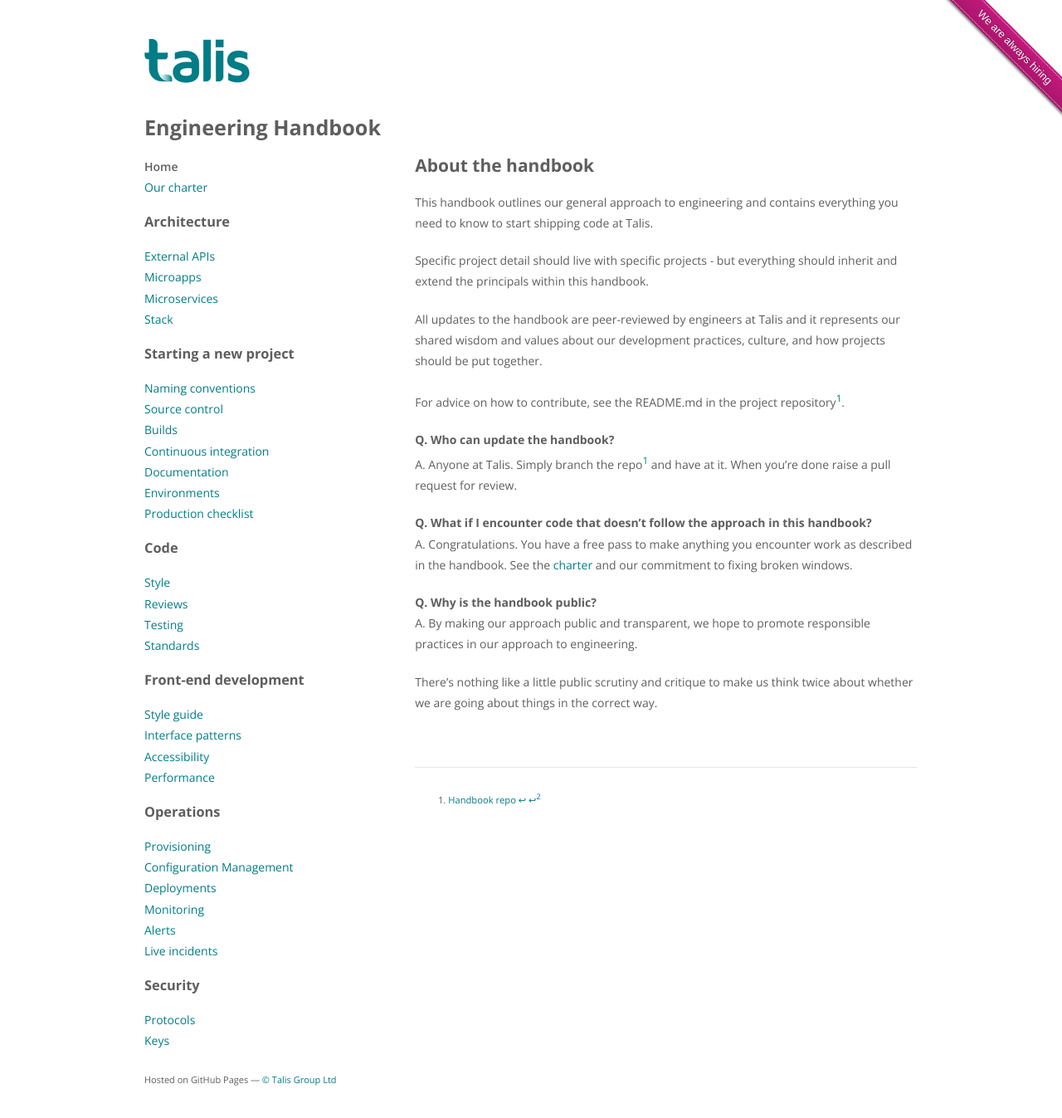
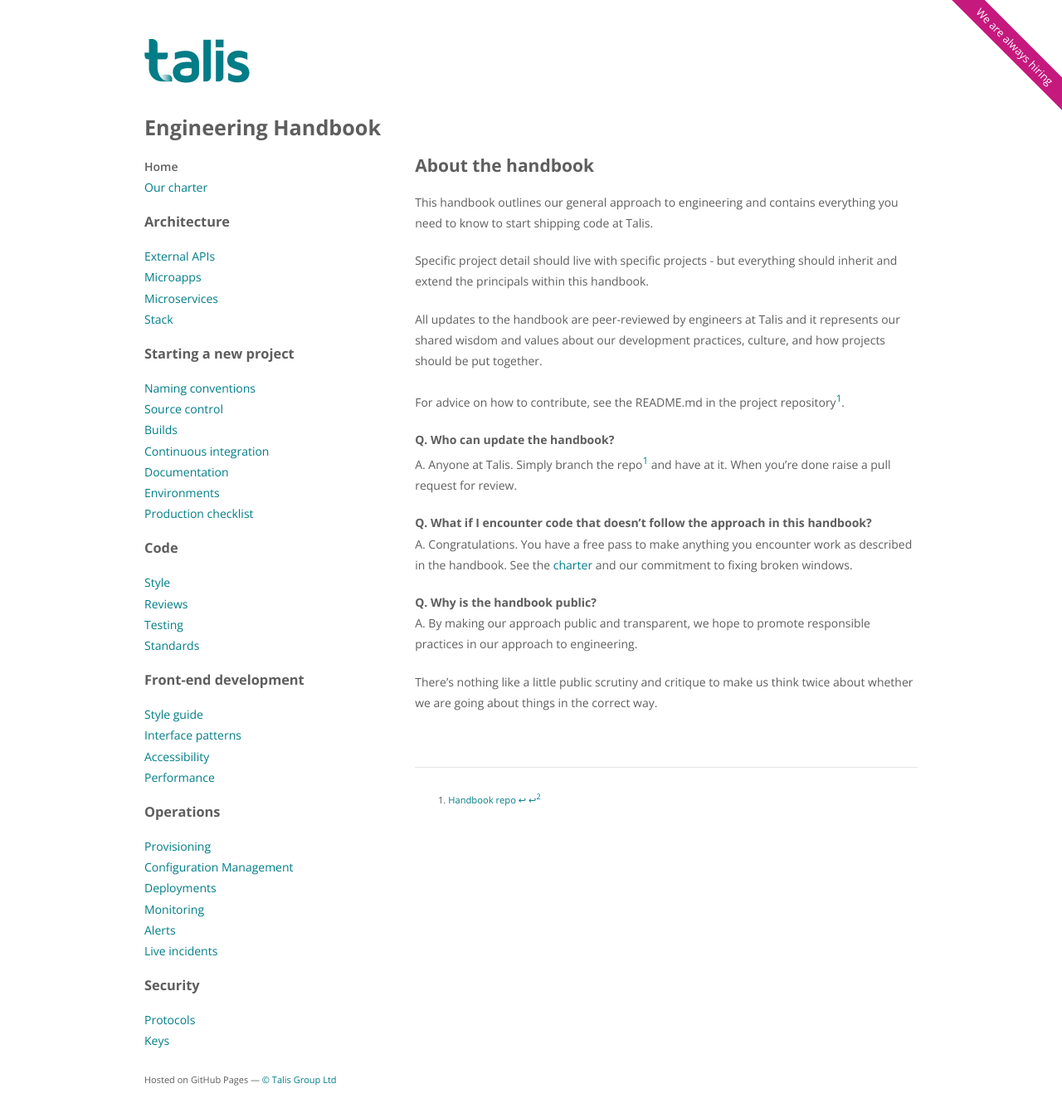
Before and after one commit to ellerbrock/talis.github.io, a Jekyll site: the page built from index.md, in a window 1280 px wide. Shown: the whole page at 83% size. Built offline with Jekyll 4.4.1, drawn with Linux system fonts in a browser that asks for light colours.

Commit message:
Styling by Dan Matthew (tm)

```diff
--- a/stylesheets/styles.css
+++ b/stylesheets/styles.css
@@ -246,6 +246,17 @@
 
 .github-fork-ribbon {
   background-color: #c5197d;
+  background-image: none;
+  -webkit-box-shadown: none;
+
+  box-shadow: none;
+  font-family: "Open Sans", sans-serif;
+}
+
+.github-fork-ribbon a,
+.github-fork-ribbon a:hover {
+  border: none;
+  text-shadow: none;
 }
 
 @media print, screen and (min-width: 480px) {
```
